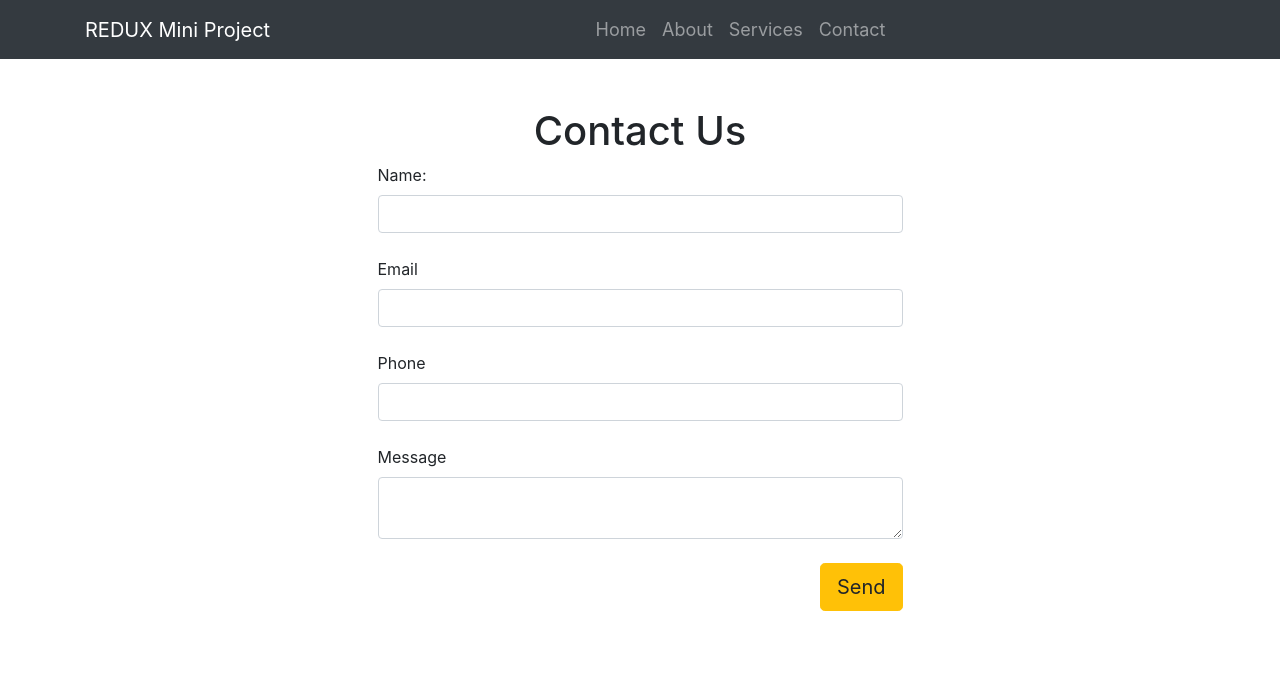
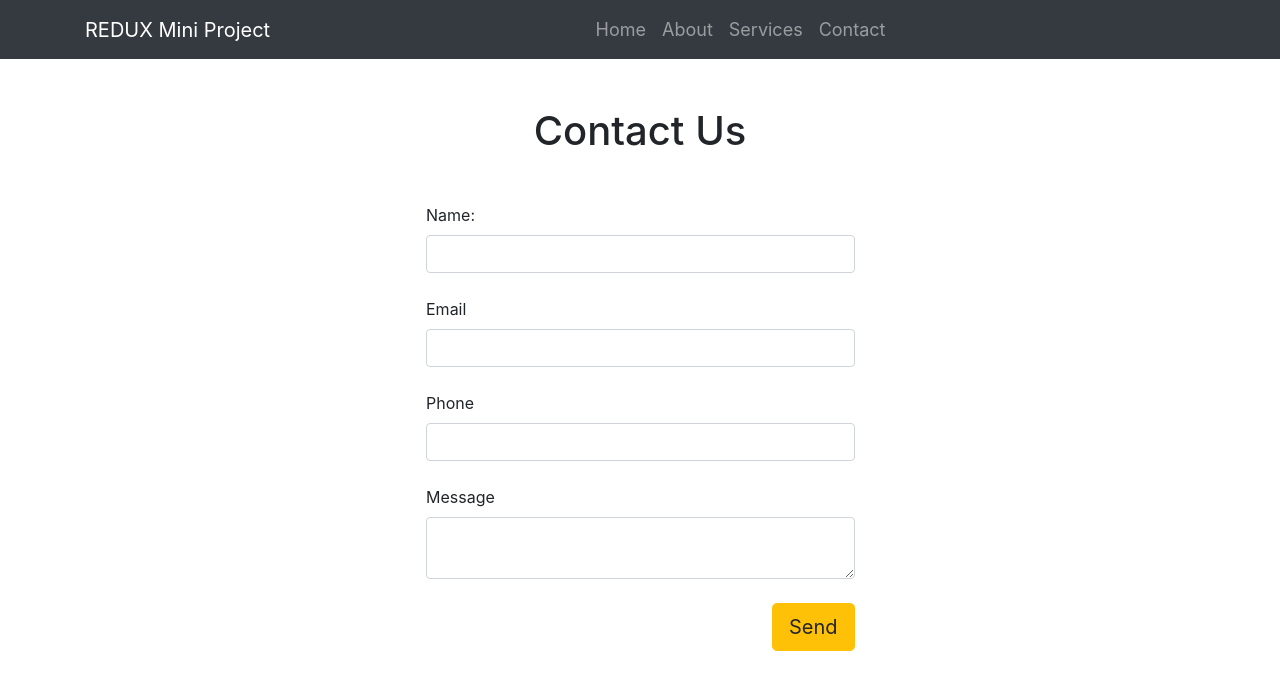
Before and after one commit to NoorAhmed407/Redux, a React (Create React App) app: page /contact in a window 1280 px wide. Shown: the top 690 px of the page. Built offline with nearby package versions, Linux system fonts and the light colour scheme.

Commit message:
Animations

```diff
--- a/src/Components/contact.js
+++ b/src/Components/contact.js
@@ -36,7 +36,9 @@ class Contact extends Component{
                 className="text-center mt-5">Contact Us</h1>
 
                 <div className="col-md-6 mx-auto">
-                    <form>
+                    <form className="m-5"
+                    data-aos="zoom-in-left"
+                    data-aos-duration="1000">
                         <label>Name: </label>
                         <input
                         name="fullname"
```
